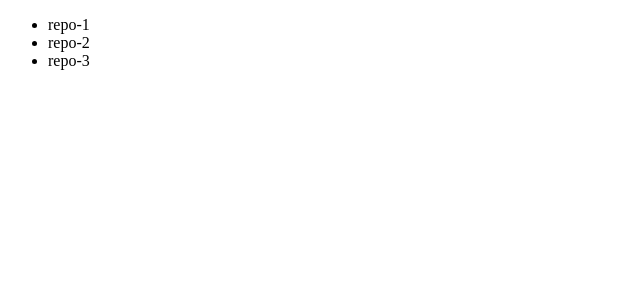
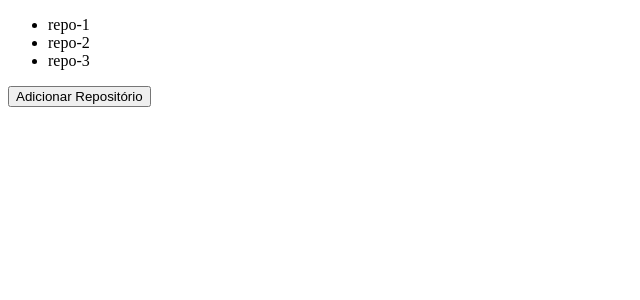
Before and after one commit to gurgentil/react-hooks-example, a React (Create React App) app: page / in a window 1280 px wide. Shown: the top 300 px of the page, without its empty margins (0-640 px from the left). Built offline with nearby package versions, Linux system fonts and the light colour scheme; the HTML template or start-up script is replaced by a standard one.

Commit message:
feat: create button to add repositories

```diff
--- a/src/App.js
+++ b/src/App.js
@@ -7,10 +7,24 @@ function App() {
     { id: 3, name: 'repo-3' },
   ]);
 
+  function addRepository() {
+    const id = Math.random();
+
+    setRepositories([
+      ...repositories,
+      { id, name: `repo-${ id }` },
+    ]);
+  }
+
   return (
-    <ul>
-      { repositories.map(repository => <li key={ repository.id }>{ repository.name }</li>) }
-    </ul>
+    <>
+      <ul>
+        { repositories.map(repository => <li key={ repository.id }>{ repository.name }</li>) }
+      </ul>
+      <button onClick={ addRepository }>
+        Adicionar Repositório
+      </button>
+    </>
   );
 }
 
```
